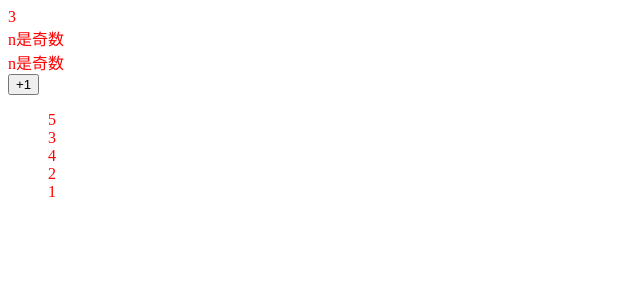
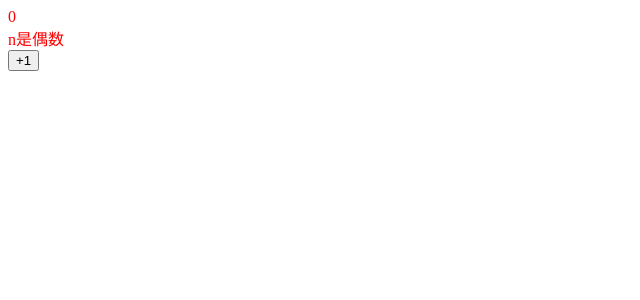
Before and after one commit to CaoBaoWang/react-demo1, a React (Create React App) app: page / in a window 1280 px wide. Shown: the top 300 px of the page, without its empty margins (0-640 px from the left). Built offline with nearby package versions, Linux system fonts and the light colour scheme.

Commit message:
class component base

```diff
--- /dev/null
+++ b/src/App.js
@@ -0,0 +1,58 @@
+import React from "react";
+
+
+class Component extends React.Component {
+
+    constructor(props) {
+        super(props)
+        console.log(this.props.n)
+    }
+
+    render() {
+        return (
+            <div>
+                {this.props.n % 2 === 0 ? <div>n是偶数</div> : <div>n是奇数</div>}
+
+                <button onClick={this.props.addN}>+1</button>
+
+            </div>
+        )
+    }
+}
+
+class App extends React.Component {
+
+    constructor(props) {
+        super(props)
+        this.state = {n: 0, history: []}
+
+
+    }
+
+    addN = () => {
+        const n = this.state.n+1
+        const histroy = this.state.history
+        histroy.push(n)
+        this.setState( {n,histroy})
+    }
+
+    render() {
+        return (
+            <div className={'red'}>
+                {this.state.n}
+
+                <Component n={this.state.n} addN={this.addN}/>
+                <ul>
+                    {this.state.history.map((item) =>
+                        <div key={item}>{item}</div>)
+                    }
+                </ul>
+            </div>
+        )
+    }
+
+
+}
+
+
+export default App
--- a/src/AppJSX.js
+++ /dev/null
@@ -1,37 +0,0 @@
-import React from "react";
-
-let n = 3
-let arr = [5, 3, 4, 2, 1]
-
-const Component = (props) => {
-    return (
-        <div>
-            {n % 2 === 0 ? <div>n是偶数</div> : <div>n是奇数</div>}
-        </div>
-    )
-}
-
-const AppJSX = () => (
-    <div className={'red'}>
-        {n}
-        {n % 2 === 0 ? <div>n是偶数</div> : <div>n是奇数</div>}
-        <Component n={n}/>
-        <button
-
-            onClick={() => {
-                n++
-                // ReactDOM.render(AppJSX(), root);
-            }}
-        >
-            +1
-        </button>
-        <ul>
-            {arr.map((item) =>
-                <div key={item}>{item}</div>)
-            }
-        </ul>
-    </div>
-)
-
-
-export default AppJSX
--- a/src/index.js
+++ b/src/index.js
@@ -1,27 +1,11 @@
 import React from 'react';
 import ReactDOM from 'react-dom';
 import './index.css'
-import AppJSX from "./AppJSX";
+import App from "./App";
 
 const root = document.querySelector('#root')
-
-let n = 0
-// const App = () => React.createElement('div', {className: 'red',},
-//     [
-//         n,
-//         React.createElement('button', {
-//                 onClick: () => {
-//                     n++
-//                     console.log(n)
-//                     ReactDOM.render(App(), root);
-//                 }
-//             },
-//             "+1"
-//         )
-//     ]
-// )
 
 
 
 
-ReactDOM.render(<AppJSX />, root);
+ReactDOM.render(<App />, root);
```
Also changed, not shown: 1 other file (tests, documents, lock files or other folders).
